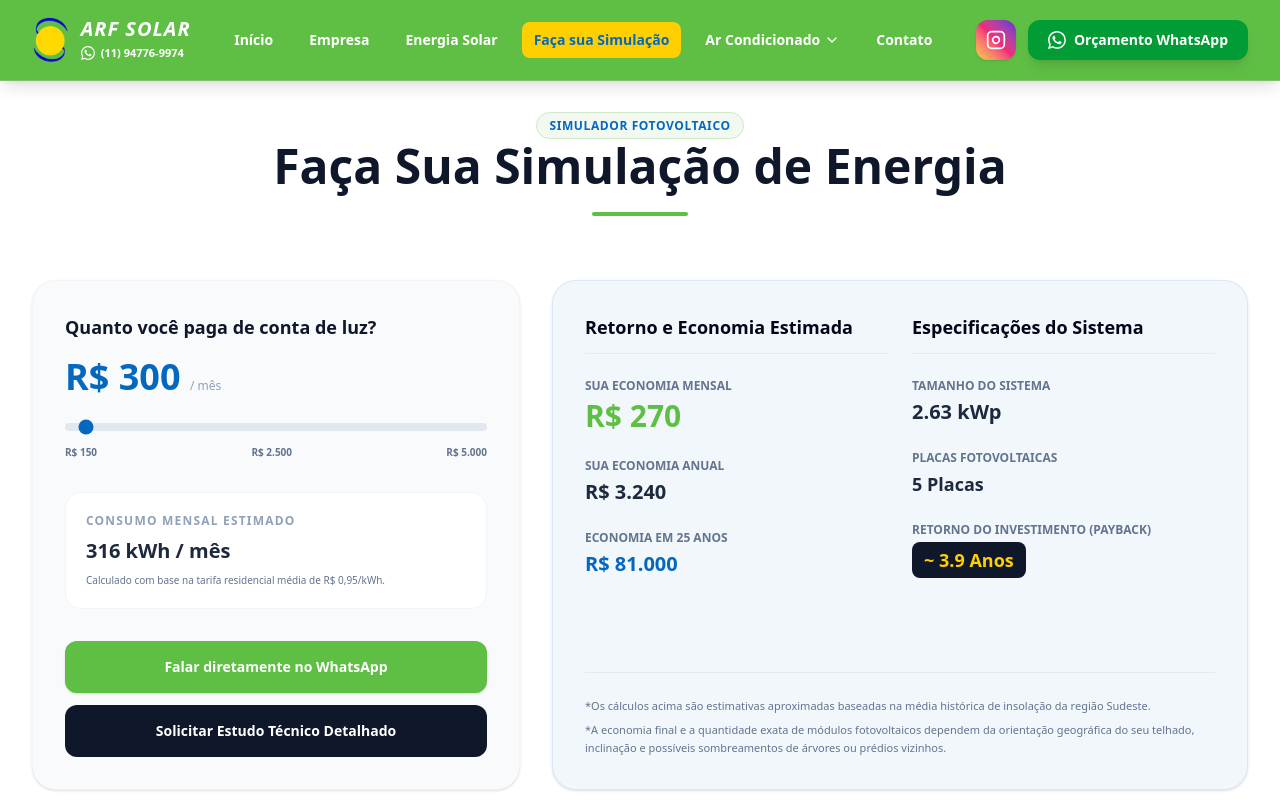
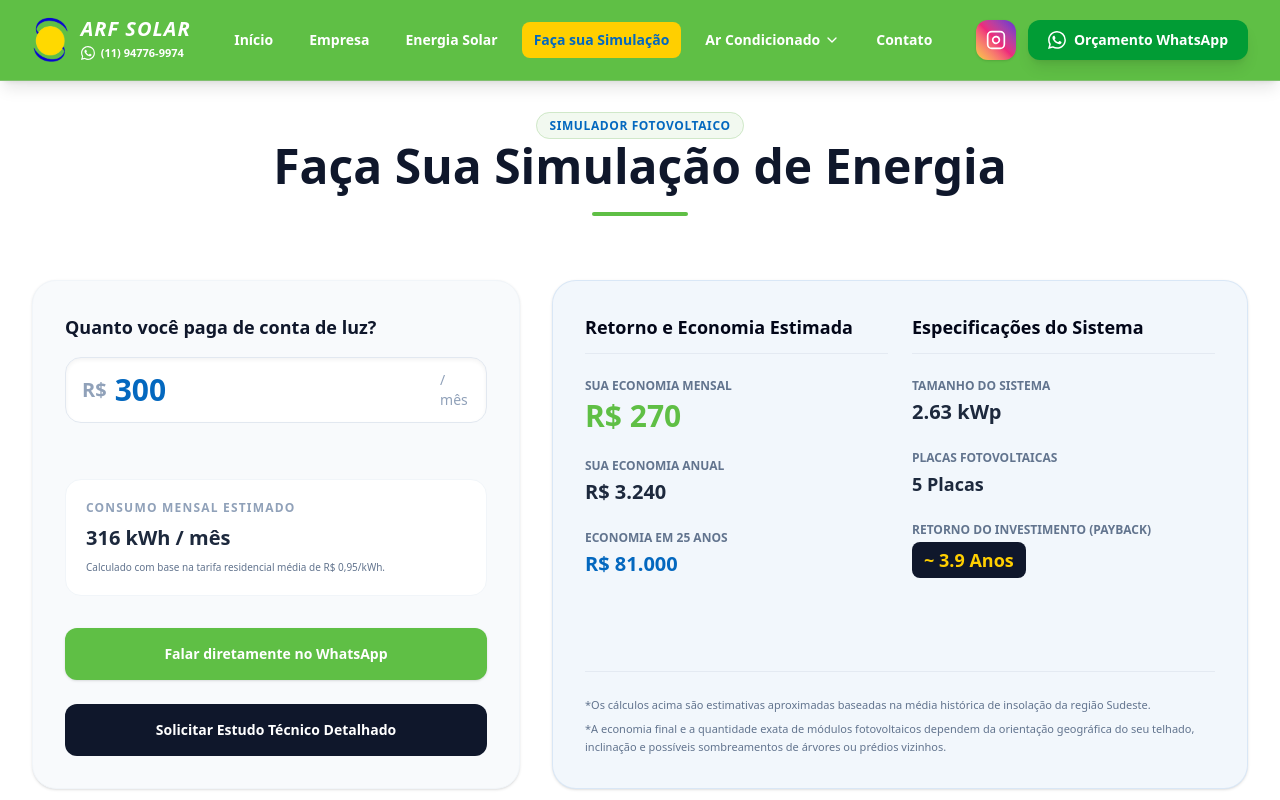
Before and after one commit to Harthuz/arfsolar-nextjs, a Next.js app: page /simulacao in a window 1280 px wide. Shown: the top 800 px of the page. Built offline with nearby package versions, Linux system fonts and the light colour scheme.

Commit message:
feat: atualiza simulador com formulário de lead, input validado e link dinâmico

```diff
--- a/src/app/simulacao/page.js
+++ b/src/app/simulacao/page.js
@@ -1,25 +1,104 @@
 "use client";
 
 import React, { useState } from "react";
-import { Calculator, Zap, TrendingUp, ShieldCheck, Sun, ArrowRight } from "lucide-react";
+import { Calculator, Zap, TrendingUp, ShieldCheck, Sun, ArrowRight, Phone, User } from "lucide-react";
 
 export default function Simulacao() {
-  const [contaMensal, setContaMensal] = useState(300);
+  const [contaInput, setContaInput] = useState("300");
+  const [errorConta, setErrorConta] = useState("");
+
+  // Estados para o formulário de Lead
+  const [showContactForm, setShowContactForm] = useState(false);
+  const [nome, setNome] = useState("");
+  const [telefone, setTelefone] = useState("");
+  const [isSubmitting, setIsSubmitting] = useState(false);
+  const [submitSuccess, setSubmitSuccess] = useState(false);
+
+  // Tratamento do valor da conta
+  const contaMensalNum = parseFloat(contaInput);
+  const isValidConta = !isNaN(contaMensalNum) && contaMensalNum > 0;
+
+  const handleContaChange = (e) => {
+    const val = e.target.value;
+    setContaInput(val);
+    if (val === "" || parseFloat(val) <= 0) {
+      setErrorConta("Por favor, insira um valor válido maior que zero.");
+    } else if (parseFloat(val) < 150) {
+      setErrorConta("Valores abaixo de R$ 150 têm menor viabilidade, mas seguimos à disposição.");
+    } else {
+      setErrorConta("");
+    }
+  };
+
+  // Valores default para cálculos caso o input seja inválido
+  const contaBase = isValidConta ? contaMensalNum : 0;
 
   // Lógica matemática simplificada para simulação fotovoltaica
   const custoKwh = 0.95; // Custo médio estimado do kWh com impostos inclusos
-  const consumoEstimadoKwh = Math.round(contaMensal / custoKwh);
+  const consumoEstimadoKwh = Math.round(contaBase / custoKwh);
   // Sistema médio: 1 kWp gera aproximadamente 120 kWh/mês no Sudeste brasileiro
   const potenciaNecessariaKwp = parseFloat((consumoEstimadoKwh / 120).toFixed(2));
   // Cada placa fotovoltaica moderna gera cerca de 0.5 kWp
   const totalPaineisSugeridos = Math.max(2, Math.round(potenciaNecessariaKwp / 0.5));
   // Economia mensal calculada considerando a taxa mínima obrigatória da concessionária
-  const economiaMensalEstimada = Math.round(contaMensal * 0.90);
+  const economiaMensalEstimada = Math.round(contaBase * 0.90);
   const economiaAnualEstimada = economiaMensalEstimada * 12;
   const economia25AnosEstimada = economiaAnualEstimada * 25;
   // Investimento estimado com base nos custos de mercado atuais
   const investimentoAproximado = Math.round(potenciaNecessariaKwp * 4850);
-  const tempoRetornoAnos = parseFloat((investimentoAproximado / economiaAnualEstimada).toFixed(1));
+  const tempoRetornoAnos = economiaAnualEstimada > 0 ? parseFloat((investimentoAproximado / economiaAnualEstimada).toFixed(1)) : 0;
+
+  // Link do WhatsApp com as informações da simulação
+  const wpText = encodeURIComponent(
+    `Olá! Simulei minha conta no site (R$ ${contaBase}/mês). Meu consumo estimado é de ${consumoEstimadoKwh} kWh, precisando de ~${totalPaineisSugeridos} placas (${potenciaNecessariaKwp} kWp). Gostaria de um projeto detalhado.`
+  );
+  const wpLink = `https://wa.me/5511947769974?text=${wpText}`;
+
+  // Validação do formulário de contato
+  const isFormValid = nome.trim().length > 2 && telefone.trim().length >= 10;
+
+  const handleSolicitarEstudo = async (e) => {
+    e.preventDefault();
+    if (!showContactForm) {
+      setShowContactForm(true);
+      return;
+    }
+
+    if (!isFormValid) return;
+
+    setIsSubmitting(true);
+
+    try {
+      const response = await fetch("/api/contato", {
+        method: "POST",
+        headers: {
+          "Content-Type": "application/json",
+        },
+        body: JSON.stringify({
+          nome,
+          email: "N/A (Lead do Simulador)",
+          telefone,
+          subject: "Novo Lead - Simulação Fotovoltaica",
+          from_name: "Simulador Solar ARF",
+          mensagem: `Nova simulação realizada no site:\n\nConta de Luz: R$ ${contaBase}\nConsumo Estimado: ${consumoEstimadoKwh} kWh/mês\nTamanho do Sistema: ${potenciaNecessariaKwp} kWp\nPlacas Sugeridas: ${totalPaineisSugeridos}\nEconomia Anual Estimada: R$ ${economiaAnualEstimada}\nPayback: ~${tempoRetornoAnos} anos.`,
+        }),
+      });
+
+      if (response.ok) {
+        setSubmitSuccess(true);
+        setTimeout(() => {
+          setShowContactForm(false);
+          setSubmitSuccess(false);
+          setNome("");
+          setTelefone("");
+        }, 5000);
+      }
+    } catch (error) {
+      console.error("Erro ao enviar simulação:", error);
+    } finally {
+      setIsSubmitting(false);
+    }
+  };
 
   return (
     <main className="bg-white min-h-screen pt-28 pb-20">
@@ -45,22 +124,25 @@ export default function Simulacao() {
               <h2 className="text-lg font-bold text-slate-900 mb-4">
                 Quanto você paga de conta de luz?
               </h2>
-              <div className="text-4xl font-extrabold text-[#0468BF] mb-4">
-                R$ {contaMensal} <span className="text-xs text-slate-400 font-normal">/ mês</span>
-              </div>
-              <input
-                type="range"
-                min="150"
-                max="5000"
-                step="50"
-                value={contaMensal}
-                onChange={(e) => setContaMensal(Number(e.target.value))}
-                className="w-full h-2 bg-slate-200 rounded-lg appearance-none cursor-pointer accent-[#0468BF]"
-              />
-              <div className="flex justify-between text-[10px] text-slate-500 mt-2 font-bold uppercase">
-                <span>R$ 150</span>
-                <span>R$ 2.500</span>
-                <span>R$ 5.000</span>
+
+              <div className="relative mb-6">
+                {errorConta && (
+                  <div className="absolute -top-10 left-0 bg-red-100 text-red-700 px-3 py-1 rounded-md text-xs font-semibold shadow-sm animate-pulse border border-red-200">
+                    {errorConta}
+                  </div>
+                )}
+                <div className="flex items-center text-3xl font-extrabold text-[#0468BF] bg-white border border-slate-200 rounded-2xl px-4 py-3 shadow-inner focus-within:ring-2 focus-within:ring-[#0468BF] transition-all">
+                  <span className="mr-2 text-slate-400 text-xl">R$</span>
+                  <input
+                    type="number"
+                    value={contaInput}
+                    onChange={handleContaChange}
+                    placeholder="Ex: 300"
+                    className="bg-transparent w-full outline-none text-[#0468BF] placeholder-slate-300"
+                    min="0"
+                  />
+                  <span className="ml-2 text-sm text-slate-400 font-normal">/ mês</span>
+                </div>
               </div>
             </div>
 
@@ -78,19 +160,63 @@ export default function Simulacao() {
 
             <div className="space-y-3">
               <a
-                href="https://wa.me/5511947769974?text=Olá!%20Simulei%20minha%20conta%20no%20site%20e%20gostaria%20de%20um%20projeto."
+                href={wpLink}
                 target="_blank"
                 rel="noopener noreferrer"
                 className="text-center w-full bg-[#5FBF45] hover:bg-[#80BF6F] text-white font-extrabold px-4 py-4 rounded-xl block shadow transition-all duration-200 text-sm"
               >
                 Falar diretamente no WhatsApp
               </a>
-              <a
-                href="/contato"
-                className="text-center w-full bg-slate-900 hover:bg-slate-800 text-white font-bold px-4 py-4 rounded-xl block transition-all duration-200 text-sm"
+
+              {/* Formulário Interativo de Contato */}
+              <div className={`transition-all duration-300 overflow-hidden ${showContactForm ? "max-h-64 opacity-100 mb-3" : "max-h-0 opacity-0"}`}>
+                <div className="space-y-3 p-1">
+                  <div className="relative">
+                    <User className="absolute left-3 top-1/2 -translate-y-1/2 w-4 h-4 text-slate-400" />
+                    <input
+                      type="text"
+                      placeholder="Seu Nome"
+                      value={nome}
+                      onChange={(e) => setNome(e.target.value)}
+                      className="w-full bg-white border border-slate-200 rounded-xl py-3 pl-10 pr-4 text-sm outline-none focus:border-[#0468BF] focus:ring-1 focus:ring-[#0468BF]"
+                    />
+                  </div>
+                  <div className="relative">
+                    <Phone className="absolute left-3 top-1/2 -translate-y-1/2 w-4 h-4 text-slate-400" />
+                    <input
+                      type="tel"
+                      placeholder="Seu WhatsApp"
+                      value={telefone}
+                      onChange={(e) => setTelefone(e.target.value)}
+                      className="w-full bg-white border border-slate-200 rounded-xl py-3 pl-10 pr-4 text-sm outline-none focus:border-[#0468BF] focus:ring-1 focus:ring-[#0468BF]"
+                    />
+                  </div>
+                </div>
+              </div>
+
+              <button
+                onClick={handleSolicitarEstudo}
+                disabled={showContactForm && !isFormValid || isSubmitting}
+                className={`text-center w-full font-bold px-4 py-4 rounded-xl block transition-all duration-200 text-sm flex items-center justify-center gap-2
+                  ${!showContactForm
+                    ? "bg-slate-900 hover:bg-slate-800 text-white"
+                    : (isFormValid
+                        ? "bg-[#0468BF] hover:bg-[#035399] text-white shadow-md"
+                        : "bg-slate-200 text-slate-400 cursor-not-allowed opacity-70")
+                  }
+                  ${submitSuccess ? "bg-green-500 text-white" : ""}
+                `}
               >
-                Solicitar Estudo Técnico Detalhado
-              </a>
+                {isSubmitting ? (
+                  "Enviando..."
+                ) : submitSuccess ? (
+                  "Mensagem Enviada! 🎉"
+                ) : showContactForm ? (
+                  "Enviar Mensagem"
+                ) : (
+                  "Solicitar Estudo Técnico Detalhado"
+                )}
+              </button>
             </div>
           </div>
 
```
